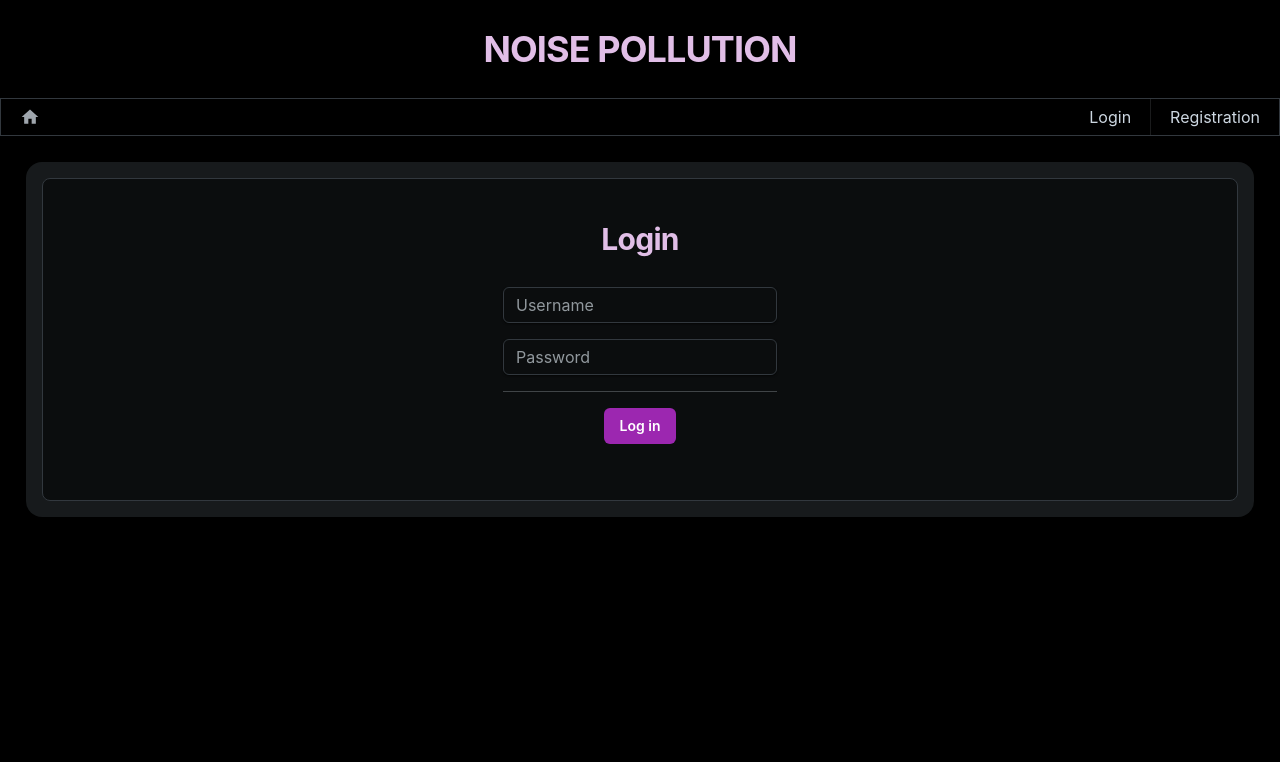
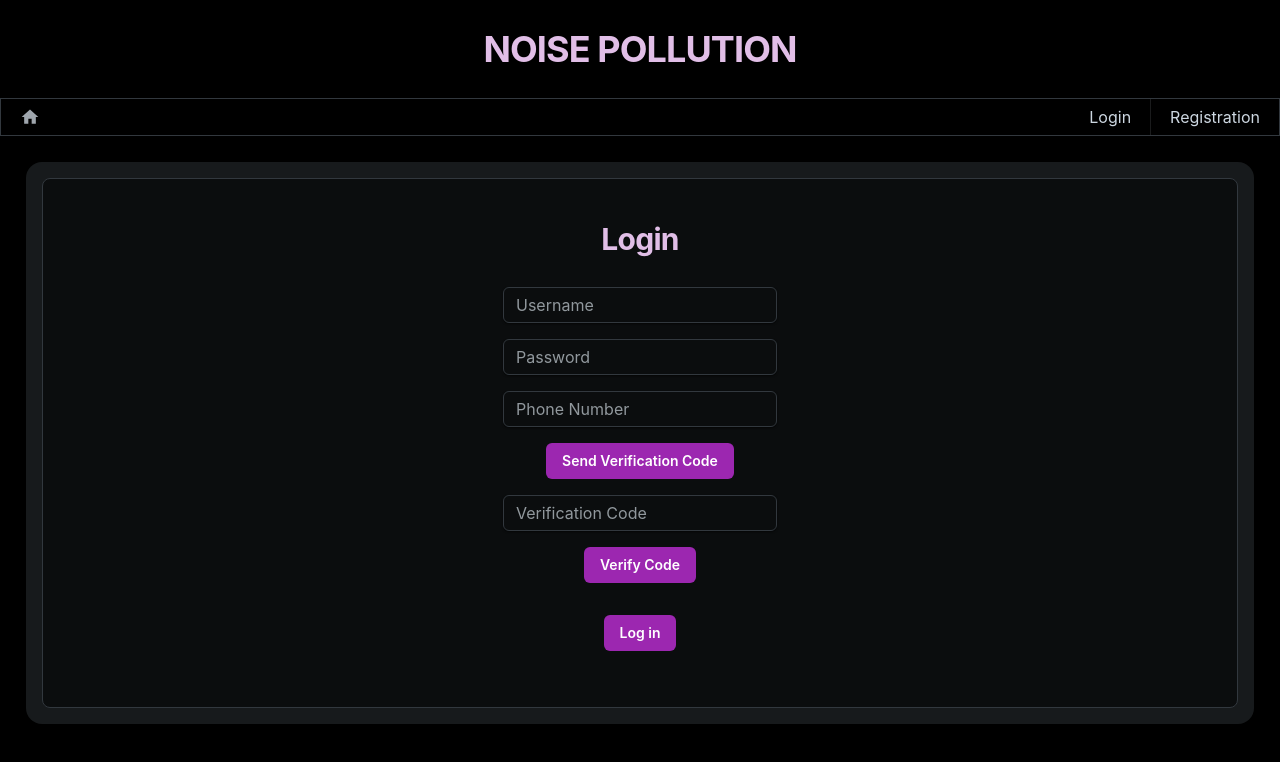
Before and after one commit to TimSesel/Project-Website-Frontend, a React (Create React App) app: page /login in a window 1280 px wide. Shown: the top 762 px of the page. Built offline with nearby package versions, Linux system fonts and the light colour scheme.

Commit message:
Started working on firebase 2fa

```diff
--- a/src/components/Login.js
+++ b/src/components/Login.js
@@ -7,10 +7,15 @@ import Card from "@mui/joy/Card";
 import CardContent from "@mui/joy/CardContent";
 import Input from "@mui/joy/Input";
 import Button from "@mui/joy/Button";
+import { auth , signInWithPhoneNumber } from "../firebase";
+import { PhoneAuthProvider, signInWithCredential } from "firebase/auth";
 
 function Login() {
   const [username, setUsername] = useState("");
   const [password, setPassword] = useState("");
+  const [phoneNumber, setPhoneNumber] = useState("");
+  const [verificationCode, setVerificationCode] = useState("");
+  const [verificationId, setVerificationId] = useState("");
   const [error, setError] = useState("");
   const userContext = useContext(UserContext);
 
@@ -44,6 +49,28 @@ function Login() {
   }
   */
 
+  const sendVerificationCode = () => {
+    signInWithPhoneNumber(auth, phoneNumber)
+      .then((confirmationResult) => {
+        setVerificationId(confirmationResult.verificationId);
+      })
+      .catch((error) => {
+        console.log(phoneNumber);
+        setError(error.message);
+      });
+  };
+
+  const verifyCode = () => {
+    const credential = PhoneAuthProvider.credential(verificationId, verificationCode);
+    signInWithCredential(auth, credential)
+      .then((result) => {
+        userContext.setUserContext(result.user);
+      })
+      .catch((error) => {
+        setError(error.message);
+      });
+  };
+
   return (
     <Card sx={{ p: 5 }}>
       <Typography level="h2" sx={{ color:'primary.100', textAlign: 'center' }}>
@@ -66,8 +93,30 @@ function Login() {
             placeholder="Password"
             value={password}
             onChange={(e) => (setPassword(e.target.value))}
+            sx={{ mb: 2 }}
           />
-          <hr/>
+          <Input
+            type="text"
+            name="phone"
+            placeholder="Phone Number"
+            value={phoneNumber}
+            onChange={(e) => (setPhoneNumber(e.target.value))}
+            sx={{ mb: 2 }}
+          />
+          <Button onClick={sendVerificationCode} sx={{ mb: 2 }}>
+            Send Verification Code
+          </Button>
+          <Input
+            type="text"
+            name="verificationCode"
+            placeholder="Verification Code"
+            value={verificationCode}
+            onChange={(e) => (setVerificationCode(e.target.value))}
+            sx={{ mb: 2 }}
+          />
+          <Button onClick={verifyCode} sx={{ mb: 2 }}>
+            Verify Code
+          </Button>
           <Typography level="body-md" sx={{ color:'danger.400', textAlign: 'center', m: 2 }}>
             {error}
           </Typography>
```
